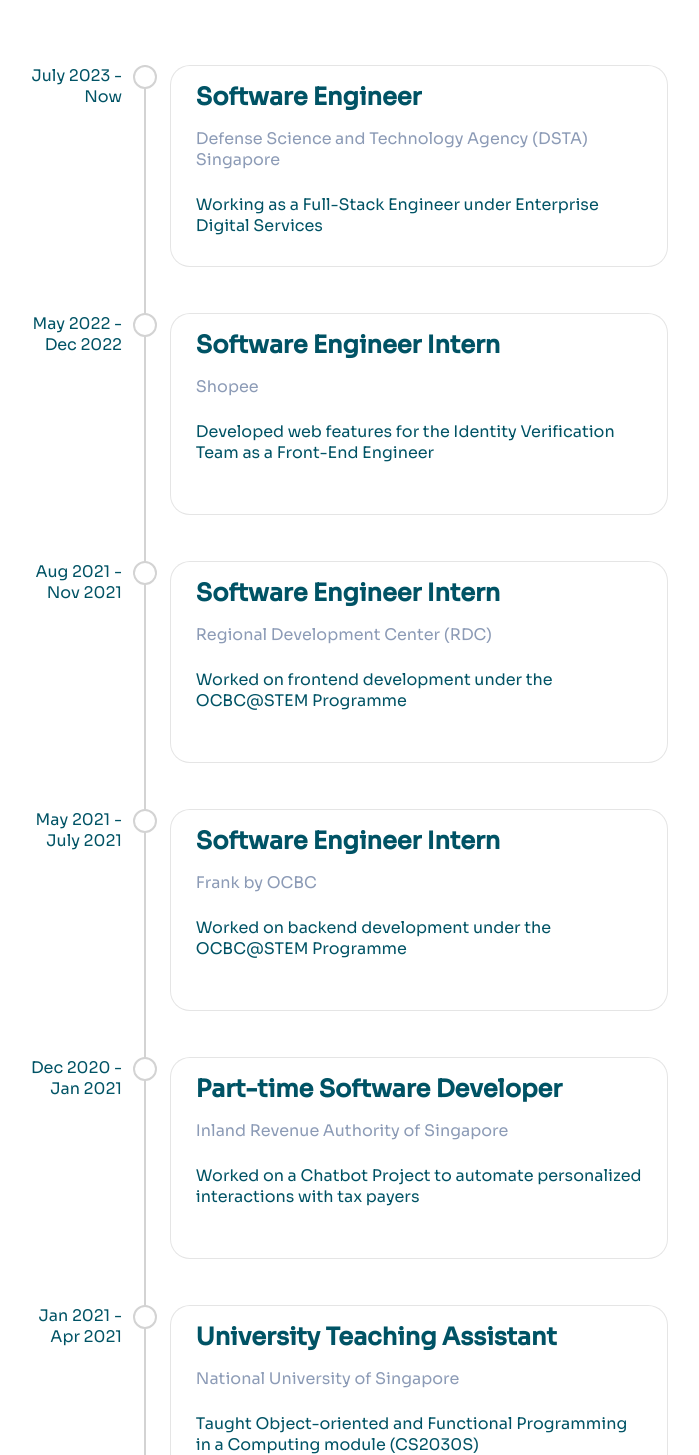
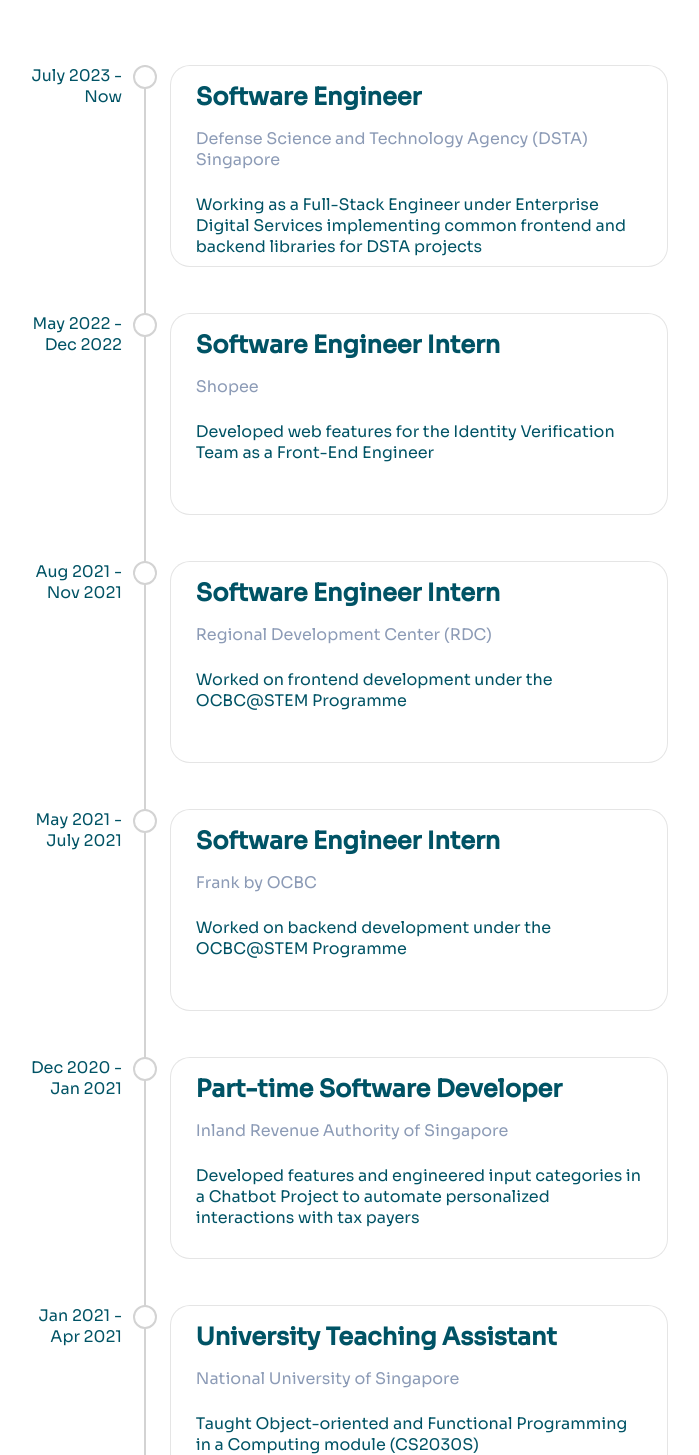
Before and after one commit to Ziyang-98/my-website-2.0, a React (Create React App) app: page / in a window 1280 px wide. Shown: the part 1815-3270 px from the top of the page, without its empty margins (294-993 px from the left). Built offline with nearby package versions, Linux system fonts and the light colour scheme.

Commit message:
feat: add content to experience

```diff
--- a/src/sections/experiences/experience-items/cs2030TA.js
+++ b/src/sections/experiences/experience-items/cs2030TA.js
@@ -10,7 +10,7 @@ const CS2030STA = {
     "Built students' proficiency in Java",
   ],
   funFact:
-    "My first time tutoring :O It was hard work and long hours but seeing students excel is something I am very proud of!",
+    "My first time tutoring. It was hard work and long hours but seeing students excel is something I am very proud of!",
 };
 
 export default CS2030STA;
--- a/src/sections/experiences/experience-items/dsta.js
+++ b/src/sections/experiences/experience-items/dsta.js
@@ -3,12 +3,12 @@ const DSTA = {
   company: "Defense Science and Technology Agency (DSTA) Singapore",
   duration: "July 2023 - Now",
   description:
-    "Working as a Full-Stack Engineer under Enterprise Digital Services",
+    "Working as a Full-Stack Engineer under Enterprise Digital Services implementing common frontend and backend libraries for DSTA projects",
   jobscope: [
     "Working as a Full-Stack Engineer under Enterprise Digital Services",
   ],
   funFact:
-    "First time implementing frontend and backend libraries instead of using them!",
+    "My first full time role. Its an eye opening experience as it is also my first time implementing libraries instead of using them!",
 };
 
 export default DSTA;
--- a/src/sections/experiences/experience-items/frank.js
+++ b/src/sections/experiences/experience-items/frank.js
@@ -8,7 +8,7 @@ const Frank = {
     "Worked with RESTful & GraphQL API services",
   ],
   funFact:
-    "The office was small but it was designed with street art with graffiti murals all over the place!",
+    "The office was really small but it was designed with street art with graffiti murals all over the place, very cool!",
 };
 
 export default Frank;
--- a/src/sections/experiences/experience-items/iras.js
+++ b/src/sections/experiences/experience-items/iras.js
@@ -3,12 +3,12 @@ const IRAS = {
   company: "Inland Revenue Authority of Singapore",
   duration: "Dec 2020 - Jan 2021",
   description:
-    "Worked on a Chatbot Project to automate personalized interactions with tax payers",
+    "Developed features and engineered input categories in a Chatbot Project to automate personalized interactions with tax payers",
   jobscope: [
     "Integrated training data and responses into Google DialogFlow for tax filing feature",
     "Implemented Typescript web hooks with NodeJS to interact with backend",
   ],
-  funFact: "It was my first professional experience as a software developer!",
+  funFact: "It was my first professional experience as a software developer.",
 };
 
 export default IRAS;
--- a/src/sections/experiences/experience-items/shopee.js
+++ b/src/sections/experiences/experience-items/shopee.js
@@ -10,7 +10,7 @@ const Shopee = {
     "Utilized Typescript, ReactJS and NodeJS in development",
   ],
   funFact:
-    "The pantries and cafeteria were stacked with snacks and drinks (pre-layoffs). There was a recreational area with a pool table, fooseball table and a massage room too!",
+    "The pantries and cafeteria were stacked with snacks and drinks like a shop when I interned there. There was a recreational area with a pool table, foosball table and a massage room too!",
 };
 
 export default Shopee;
```
